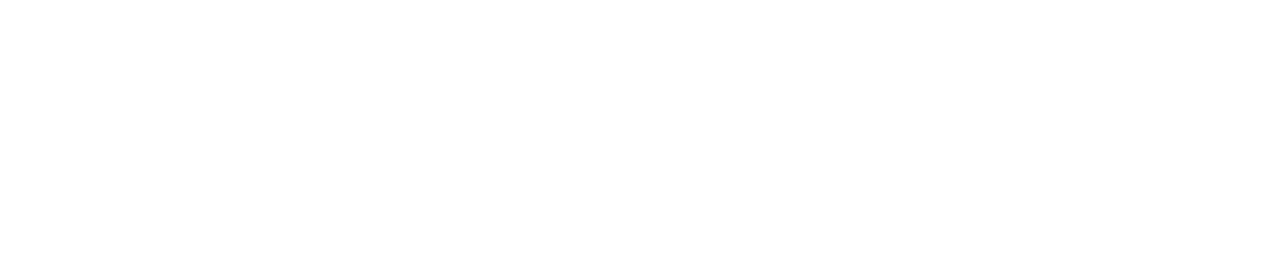
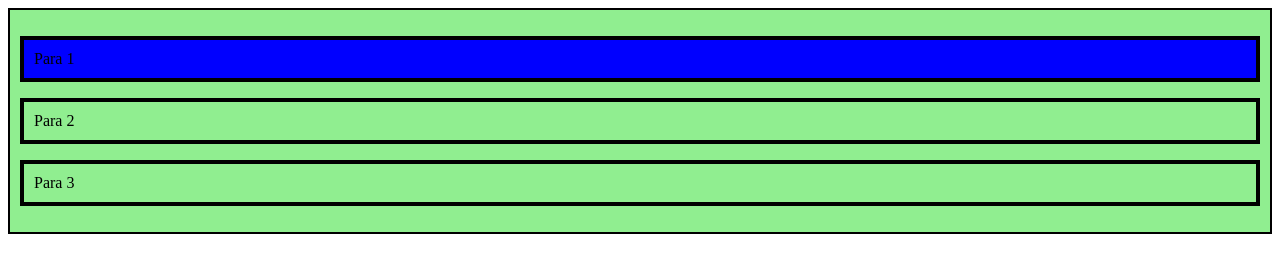
Before and after one commit to Esheta10/JavaScript_2026, a plain HTML site: page Manipulating_the_HTML/index.html in a window 1280 px wide. Drawn offline with Linux system fonts and the light colour scheme.

Commit message:
Inserting elements

```diff
--- a/Manipulating_the_HTML/index.html
+++ b/Manipulating_the_HTML/index.html
@@ -4,9 +4,11 @@
     <meta charset="UTF-8" />
     <meta name="viewport" content="width=device-width, initial-scale=1.0" />
     <title>Manipulating the HTML</title>
+    <link rel="stylesheet" href="style.css">
   </head>
   <body>
-    <h1 style="visibility: hidden">
+    <!-- <h1 style="visibility: hidden">
+
         <span>
             Lorem ipsum dolor sit amet
                                         consectetur adipisicing elit. Cupiditate nam
@@ -16,7 +18,12 @@
         amet
                                     possimus.
         </span>
-    </h1>
+    </h1> -->
+    <div>
+        <p class="para-1">Para 1</p>
+        <p class="para-2">Para 2</p>
+        <p class="para-3">Para 3</p>
+    </div>
     <script src="script.js"></script>
   </body>
 </html>
--- a/Manipulating_the_HTML/script.js
+++ b/Manipulating_the_HTML/script.js
@@ -1,9 +1,30 @@
-let h1 = document.querySelector("h1")
-// console.log(h1.tagName)
-// console.log(h1.nodeName)
-// console.log(h1.firstChild)
+// let h1 = document.querySelector("h1")
+// // console.log(h1.tagName)
+// // console.log(h1.nodeName)
+// // console.log(h1.firstChild)
 
 
-console.log(`innerText:  ${h1.innerText}`)
-console.log(`textContent: ${h1.textContent}`)
-console.log(`innnerHTML: ${h1.innerHTML}`)
+// console.log(`innerText:  ${h1.innerText}`)
+// console.log(`textContent: ${h1.textContent}`)
+// console.log(`innnerHTML: ${h1.innerHTML}`)
+
+// div.append(`<p>I will be added inside but at the end of node</p>`)
+
+// div.prepend(`<p>I will be added inside but at the start of node</p>>`)
+
+// div.after(`<p>I will be added outside after the node</p>`)
+
+// div.before(`<p>I will be added outside before the node</p>`)
+
+// div.remove()
+
+// let elem = document.createElement('p')
+// elem.innerText = "Insert Adjacent Element"
+
+// div.insertAdjacentElement("beforeEnd", elem)
+
+let div = document.querySelector("div")
+console.log(div);
+
+let para1 = document.querySelector(".para-1")
+para1.style.backgroundColor = "blue"
--- /dev/null
+++ b/Manipulating_the_HTML/style.css
@@ -0,0 +1,10 @@
+div{
+    background-color: lightgreen;
+    border: 2px solid black;
+    padding: 10px;
+}
+
+p{
+    border: 4px solid black;
+    padding: 10px;
+}
```
